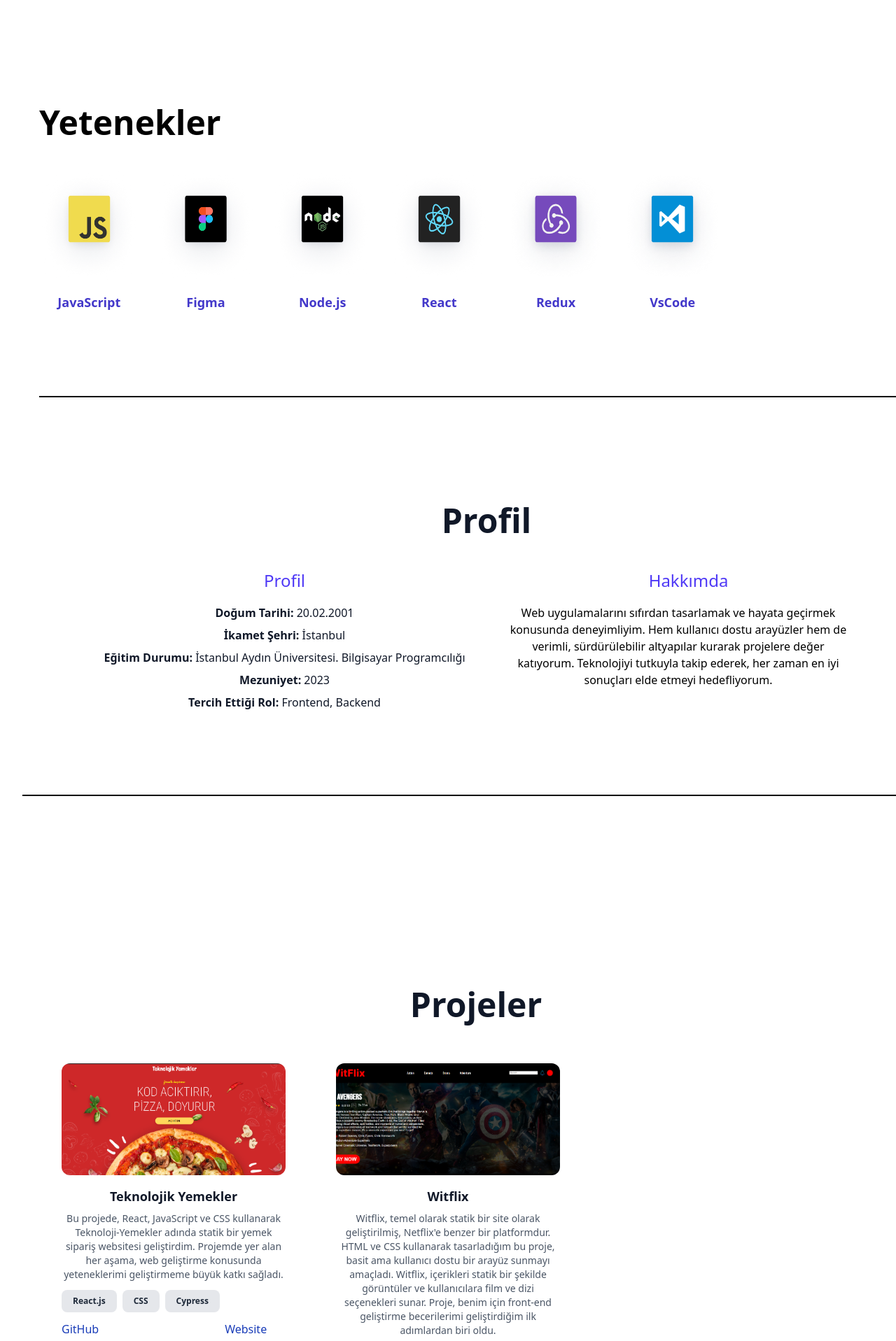
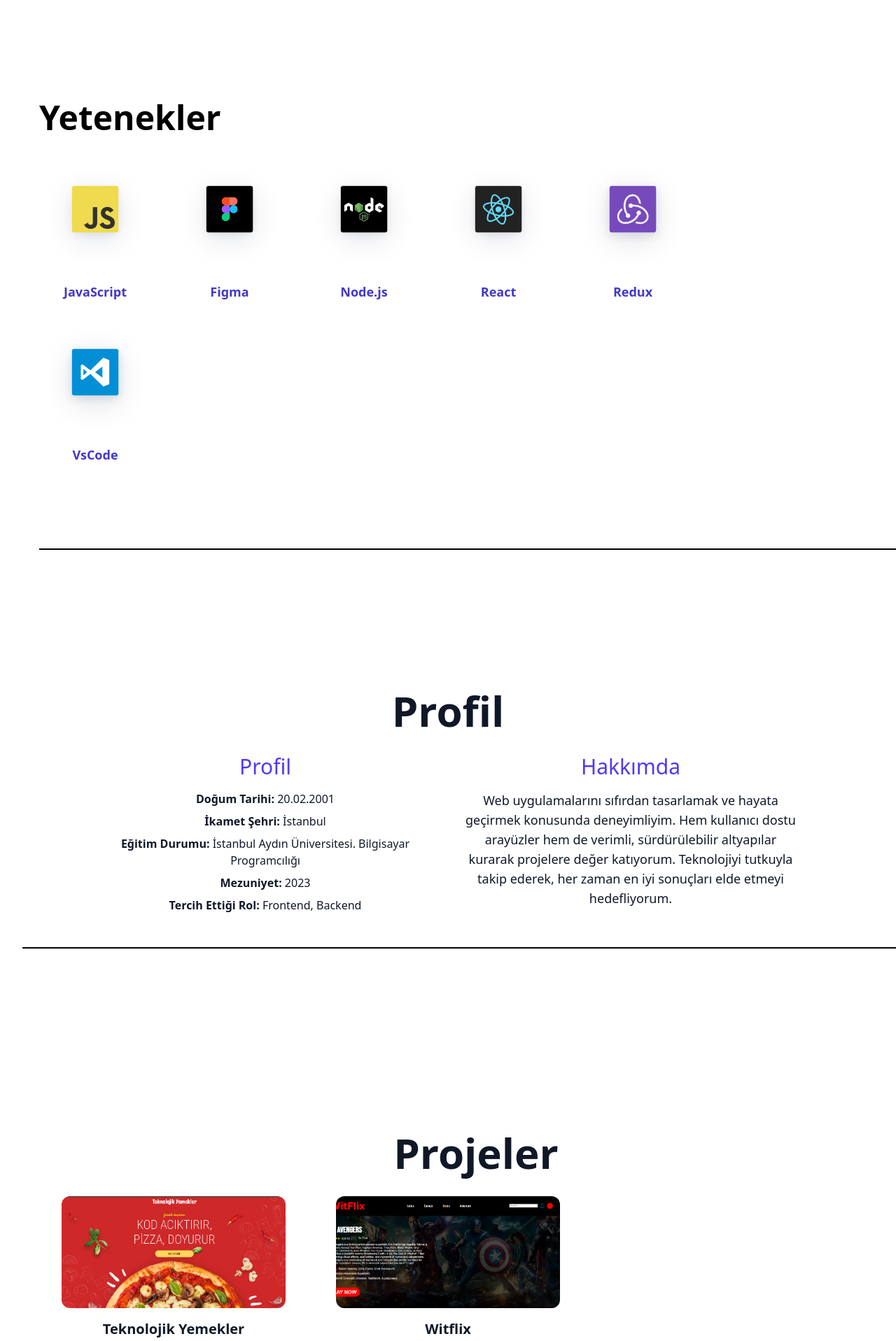
Before and after one commit to berke-oz/berke-oz-portfolio, a React (Vite) app: page / in a window 1280 px wide. Shown: the part 880-2797 px from the top of the page at 70% size. Built offline with nearby package versions, Linux system fonts and the light colour scheme; a web font is replaced by a local one.

Commit message:
responsive tasarım eklendi.

```diff
--- a/src/components/Profile.jsx
+++ b/src/components/Profile.jsx
@@ -1,5 +1,3 @@
-
-
 import React from "react";
 import { useTheme } from "../context/ThemeContext";
 
@@ -8,26 +6,26 @@ const Profile = () => {
     const currentLanguage = data[language].profile;
 
     return (
-        <section className={`max-w-25xl  pt-35   ${isDarkMode ? 'bg-[#252128]' : 'bg-white-100'} min-h-screen`}>
-
+        <section
+            className={`w-full pt-50 min-h-screen ${isDarkMode ? 'bg-[#252128]' : 'bg-white-100'}`}
+        >
             <h2
-                className={`text-[48px] font-semibold mb-8 ml-[110px]
-            ${isDarkMode ? 'text-[#AEBCCF]' : 'text-gray-900'}`}
+                className={`text-4xl sm:text-5xl lg:text-6xl font-semibold mb-8 mx-4 sm:mx-10 lg:mx-[110px]
+                ${isDarkMode ? 'text-[#AEBCCF]' : 'text-gray-900'}`}
             >
                 {currentLanguage.title}
             </h2>
 
-            <div className="grid grid-cols-1 md:grid-cols-2 gap-12 ml-[110px]">
+            <div className="grid grid-cols-1 sm:grid-cols-2 gap-12 mx-4 sm:mx-10 lg:mx-[110px]">
                 <div>
                     <h3
-                        className={`text-[24px] font-medium mb-4
-                    ${isDarkMode ? 'text-[#B7AAFF]' : 'text-indigo-600'}`}
+                        className={`text-2xl sm:text-3xl font-medium mb-4
+                        ${isDarkMode ? 'text-[#B7AAFF]' : 'text-indigo-600'}`}
                     >
                         {currentLanguage.profileSection.title}
                     </h3>
                     <ul
-                        className={`space-y-2
-                    ${isDarkMode ? 'text-white' : 'text-gray-900'}`}
+                        className={`space-y-2 ${isDarkMode ? 'text-white' : 'text-gray-900'}`}
                     >
                         <li>
                             <strong>{currentLanguage.profileSection.birthDate}:</strong>{" "}
@@ -54,22 +52,19 @@ const Profile = () => {
 
                 <div>
                     <h3
-                        className={`text-[24px] font-medium mb-4
-                    ${isDarkMode ? 'text-[#B7AAFF]' : 'text-indigo-600'}`}
+                        className={`text-2xl sm:text-3xl font-medium mb-4
+                        ${isDarkMode ? 'text-[#B7AAFF]' : 'text-indigo-600'}`}
                     >
                         {currentLanguage.aboutSection.title}
                     </h3>
-                    <p className={`text-${isDarkMode ? 'white' : 'black'} max-w-[500px]`}>
+                    <p className={`text-base sm:text-lg ${isDarkMode ? 'text-white' : 'text-gray-900'} max-w-[500px]`}>
                         {currentLanguage.aboutSection.description}
                     </p>
-
-
                 </div>
             </div>
-            <div className="border-b-2 w-[1300px] mx-auto border-black-400 mt-30"></div>
 
+            <div className="border-b-2 w-full sm:w-[1300px] mx-auto border-black-400 mt-12"></div>
         </section>
-
     );
 };
 
--- a/src/components/Projects.jsx
+++ b/src/components/Projects.jsx
@@ -6,34 +6,59 @@ const Projects = () => {
     const projects = data[language].projects.projectsList;
 
     return (
-        <div id="projects" className={`container mx-auto p-8 ${isDarkMode ? 'bg-[#252128]' : 'bg-white-100'}`}>
-            <h2 className={`text-[48px] font-semibold mb-8 pl-20 ${isDarkMode ? 'text-[#CFCBFF]' : 'text-gray-900'}`}>{data[language].projects.title}</h2>
-            <div className="grid md:grid-cols-2 lg:grid-cols-3 gap-6">
+        <div
+            id="projects"
+            className={`w-full min-h-screen mx-auto p-8 ${isDarkMode ? 'bg-[#252128]' : 'bg-white-100'}`}
+        >
+            <h2
+                className={`text-4xl md:text-5xl lg:text-6xl font-semibold mb-4 pl-4 md:pl-10 lg:pl-20 ${isDarkMode ? 'text-[#CFCBFF]' : 'text-gray-900'
+                    }`}
+            >
+                {data[language].projects.title}
+            </h2>
+            <div className="grid grid-cols-1 sm:grid-cols-2 lg:grid-cols-3 gap-6">
                 {projects.map((project, index) => (
-                    <div key={index} className="pt-4 max-w-xs mx-auto">
+                    <div
+                        key={index}
+                        className="pt-4 max-w-xs mx-auto"
+                    >
                         <img
                             src={project.image}
                             alt={project.name}
                             className="rounded-xl w-full h-40 object-cover mb-4"
                         />
-                        <h3 className={`text-lg font-semibold mb-2 ${isDarkMode ? 'text-[#CFCBFF]' : 'text-gray-900'}`}>{project.name}</h3>
-                        <p className={`text-sm mb-3 ${isDarkMode ? 'text-white' : 'text-gray-600'}`}>{project.description}</p>
+                        <h3
+                            className={`text-lg md:text-xl font-semibold mb-2 ${isDarkMode ? 'text-[#CFCBFF]' : 'text-gray-900'
+                                }`}
+                        >
+                            {project.name}
+                        </h3>
+                        <p
+                            className={`text-sm md:text-base mb-3 ${isDarkMode ? 'text-white' : 'text-gray-600'
+                                }`}
+                        >
+                            {project.description}
+                        </p>
                         <div className="flex flex-wrap gap-2">
                             {project.tools.map((tool, toolIndex) => (
                                 <span
                                     key={toolIndex}
-                                    className={`px-4 py-2 text-xs ${isDarkMode ? 'bg-[#383838] text-[#8F88FF] font-bold' : 'bg-gray-200 text-gray-800 font-bold'} rounded-lg`}
+                                    className={`px-4 py-2 text-xs ${isDarkMode
+                                            ? 'bg-[#383838] text-[#8F88FF] font-bold'
+                                            : 'bg-gray-200 text-gray-800 font-bold'
+                                        } rounded-lg`}
                                 >
                                     {tool}
                                 </span>
                             ))}
                         </div>
-                        <div className="flex space-x-45 mt-3">
+                        <div className="flex flex-col md:flex-row gap-2 mt-3">
                             <a
                                 href={project.github}
                                 target="_blank"
                                 rel="noopener noreferrer"
-                                className={` ${isDarkMode ? 'text-[#E1E1FF]' : 'text-blue-800 '}`}
+                                className={` ${isDarkMode ? 'text-[#E1E1FF]' : 'text-blue-800 '
+                                    }`}
                             >
                                 GitHub
                             </a>
@@ -41,7 +66,8 @@ const Projects = () => {
                                 href={project.website}
                                 target="_blank"
                                 rel="noopener noreferrer"
-                                className={` ${isDarkMode ? 'text-[#E1E1FF]' : 'text-blue-800 '}`}
+                                className={` ${isDarkMode ? 'text-[#E1E1FF]' : 'text-blue-800 '
+                                    }`}
                             >
                                 Website
                             </a>
--- a/src/components/Skills.jsx
+++ b/src/components/Skills.jsx
@@ -6,30 +6,24 @@ const Skills = () => {
     const currentLanguage = data[language].skills;
 
     return (
-        <section id="skills" className={`text-left pr-48 ${isDarkMode ? 'bg-[#252128]' : 'bg-white-100'}`}>
-            <div className="max-w-6xl mx-auto px-6">
-
-                <h2 className={`text-[48px] font-semibold mb-8 ${isDarkMode ? `text-[#AEBCCF]` : `text-black-500`}`}>
+        <section id="skills" className={`text-left px-6 md:pr-48 ${isDarkMode ? 'bg-[#252128]' : 'bg-white-100'}`}>
+            <div className="max-w-6xl mx-auto">
+                <h2 className={`text-3xl md:text-[48px] font-semibold mb-6 md:mb-8 ${isDarkMode ? `text-[#AEBCCF]` : `text-black-500`}`}>
                     {currentLanguage.title}
                 </h2>
-
-
-
-
-
-                <div className="flex justify-center space-x-6 overflow-x-auto">
+                <div className="flex flex-wrap justify-center md:justify-start gap-6 md:gap-8 overflow-x-auto">
                     {currentLanguage.skillsList.map((skill, index) => (
-                        <div className="text-center" key={index}>
+                        <div className="text-center w-24 md:w-40 flex-shrink-0" key={index}>
                             <img
                                 src={skill.logo}
                                 alt={skill.name}
-                                className="w-[160px] h-[160px] mx-auto mb-4"
+                                className="w-[80px] h-[80px] md:w-[160px] md:h-[160px] mx-auto mb-2 md:mb-4"
                             />
-                            <h3 className={`text-[18px] font-semibold ${isDarkMode ? `text-[#B7AAFF]` : `text-[#4338CA]`}`}>{skill.name}</h3>
+                            <h3 className={`text-sm md:text-[18px] font-semibold ${isDarkMode ? `text-[#B7AAFF]` : `text-[#4338CA]`}`}>{skill.name}</h3>
                         </div>
                     ))}
                 </div>
-                <div className="border-b-2 w-[1250px] border-black-300 mt-30"></div>
+                <div className="border-b-2 w-full md:w-[1250px] border-black-300 mt-10 md:mt-30"></div>
             </div>
         </section>
     );
```
Also changed, not shown: src/components/Hero.jsx (+12 -13 lines).
